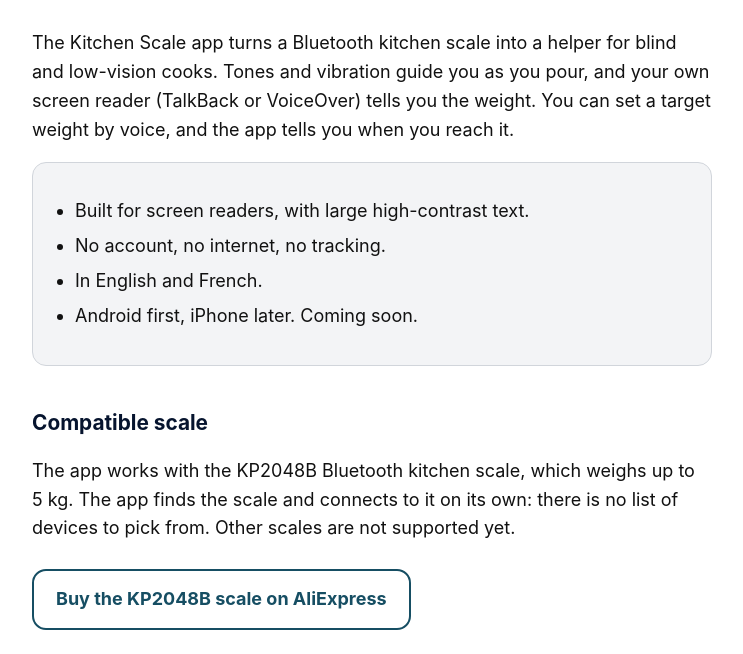
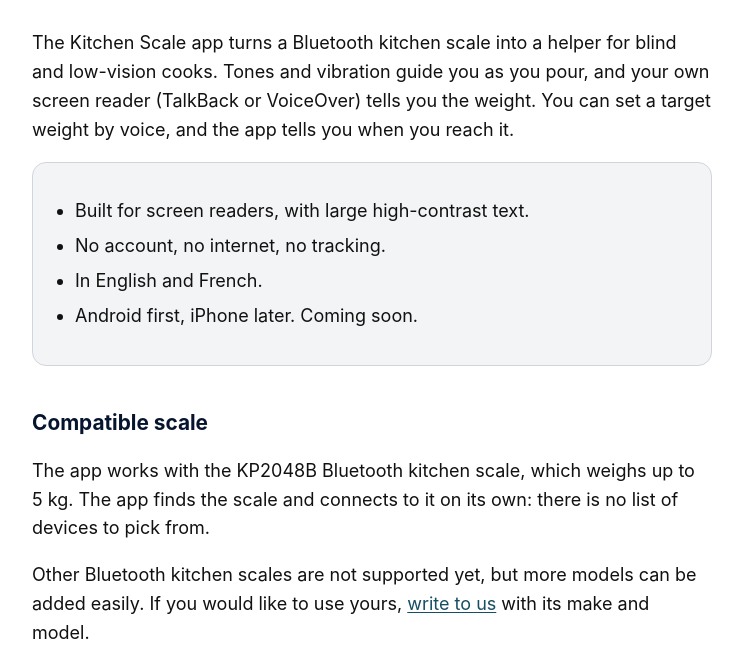
Before and after one commit to NovaAccessLabs/novaaccesslabs.github.io, a plain HTML site: page kitchen-scale/index.html in a window 1280 px wide. Shown: the part 122-776 px from the top of the page, without its empty margins (268-1011 px from the left). Drawn offline with Linux system fonts and the light colour scheme.

Commit message:
Say that other scale models can be added, and how to ask
Co-Authored-By: Claude Fable 5.2 <noreply@anthropic.com>
Claude-Session: https://claude.ai/code/session_01KXoWjTDdoV91QpwRm41rjn

```diff
--- a/kitchen-scale/index.html
+++ b/kitchen-scale/index.html
@@ -97,7 +97,10 @@
   <h2>Compatible scale</h2>
   <p>The app works with the KP2048B Bluetooth kitchen scale, which weighs up
   to 5&nbsp;kg. The app finds the scale and connects to it on its own: there is no
-  list of devices to pick from. Other scales are not supported yet.</p>
+  list of devices to pick from.</p>
+  <p>Other Bluetooth kitchen scales are not supported yet, but more models can
+  be added easily. If you would like to use yours,
+  <a href="mailto:novaaccesslabs@gmail.com">write to us</a> with its make and model.</p>
   <p><a class="buy" href="https://s.click.aliexpress.com/e/_c3LmNnWV" target="_blank" rel="sponsored noopener">Buy the KP2048B scale on AliExpress</a></p>
   <p class="note">This is an affiliate link: if you buy through it, NovaAccessLabs
   may earn a small commission, at no extra cost to you.</p>
```
